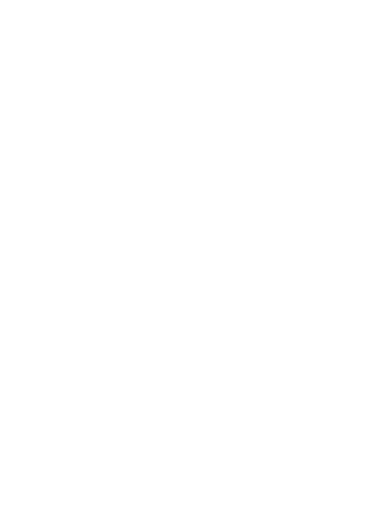
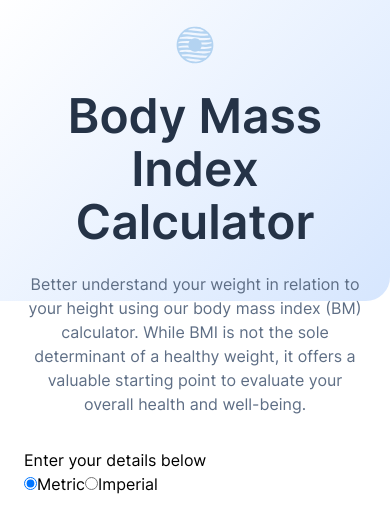
Before and after one commit to jasper2virtual/fem-bmi-calculator, a Vue app: page / in a window 390 px wide. Shown: the top 532 px of the page. Built offline with nearby package versions, Linux system fonts and the light colour scheme.

Commit message:
implement BMI calculator component and enhance app layout with responsive design

```diff
--- a/src/App.vue
+++ b/src/App.vue
@@ -1,5 +1,8 @@
 <template>
-<div class="flex flex-col h-screen">
-
-</div>
+  <div class="flex flex-col h-screen">
+    <hero></hero>
+  </div>
 </template>
+<script lang="ts" setup>
+import hero from '/src/components/hero.vue'
+</script>
--- /dev/null
+++ b/src/components/bmi-calculator.vue
@@ -0,0 +1,11 @@
+<template>
+    <div class="bg-white">
+        <div>Enter your details below</div>
+        <label><input type="radio" value="metric" v-model="systemChecked" />Metric</label>
+        <label><input type="radio" value="imperial" v-model="systemChecked" />Imperial</label>
+    </div>
+</template>
+<script lang="ts" setup>
+import { ref } from 'vue'
+const systemChecked = ref('metric')
+</script>
--- /dev/null
+++ b/src/components/header.vue
@@ -0,0 +1,20 @@
+<template>
+    <div class="fixed inset-0
+    h-[--mobile-header-height] app-tablet:h-[--tablet-header-height] app-desktop:h-[--desktop-header-height]
+    ">
+        <header class="h-full flex flex-col justify-center">
+            <div v-html="logoSvg" class="logo-svg"></div>
+        </header>
+    </div>
+</template>
+
+<script lang="ts" setup>
+import logoSvg from '/src/assets/images/logo.svg?raw'
+</script>
+
+<style lang="scss" scoped>
+.logo-svg {
+    @apply mx-auto;
+    @apply *:h-[40px] *:app-desktop:h-[60px]
+}
+</style>
--- /dev/null
+++ b/src/components/hero.vue
@@ -0,0 +1,36 @@
+<template>
+    <div class="mt-[--mobile-header-height] app-tablet:mt-[--tablet-header-height] app-desktop:mt-[--desktop-header-height]
+    h-1/2 px-6
+    relative
+    flex flex-col gap-8
+    ">
+        <div class="gradient-1 absolute inset-x-0 top-0 rounded-br-3xl -z-10"></div>
+        <div class="flex flex-col gap-6 items-center">
+
+            <h1 class="text-center app-text-heading-l text-app-gunmetal">
+                Body Mass
+                Index Calculator
+            </h1>
+            <p class="text-center app-text-body-m text-app-darkElectricBlue">Better understand your weight in relation to your height using our
+                body mass index (BM) calculator. While
+                BMI
+                is not the sole determinant of a healthy weight, it offers a valuable starting point to evaluate your
+                overall health and well-being.</p>
+        </div>
+        <bmi-calculator />
+
+    </div>
+    <app-header></app-header>
+</template>
+<script lang="ts" setup>
+import appHeader from '/src/components/header.vue'
+import bmiCalculator from '/src/components/bmi-calculator.vue';
+</script>
+
+<style lang="scss" scoped>
+.gradient-1 {
+    background: linear-gradient(135deg, #D6FCFE00 0%, #D6E6FEFF 100%);
+    @apply h-[calc(50%+var(--mobile-header-height))] app-tablet:h-[calc(50%+var(--tablet-header-height))] app-desktop:h-[calc(50%+var(--desktop-header-height))];
+    @apply -translate-y-[--mobile-header-height] app-tablet:-translate-y-[--tablet-header-height] app-desktop:-translate-y-[--desktop-header-height];
+}
+</style>
--- a/src/libs/bmi.ts
+++ b/src/libs/bmi.ts
@@ -1,20 +1,76 @@
 import { computed, ref } from 'vue'
 import calcBMI from 'bmi-calc'
 
+
 type Tsystem = 'metric' | 'imperial'
+type TweightInMetric = {
+    kg: number
+}
+type TheightInMetric = {
+    cm: number
+}
+type TweightInImperial = {
+    st: number,
+    lb: number
+}
+type TheightInImperial = {
+    ft: number,
+    in: number
+}
+
+
 
 export function useBMI() {
 
+    const system = ref<Tsystem>('metric')
+    const weightInMetric = computed<TweightInMetric>({
+        get: () => ({ kg: _weightInKg.value }),
+        set: (newValue) => {
+            _weightInKg.value = newValue.kg
+        }
+    })
+    const weightInImperial = computed<TweightInImperial>({
+        get: () => {
+            const lb = _weightInKg.value * 2.20462262
+            return {
+                st: Math.floor(lb / 14),
+                lb: lb % 14
+            }
+        },
+        set: (newValue) => {
+            const lb = newValue.st * 14 + newValue.lb
+            _weightInKg.value = lb / 2.20462262
+        }
+    })
+
+
+    const heightInMetric = computed<TheightInMetric>({
+        get: () => ({ cm: _heightInCm.value }),
+        set: (newValue) => {
+            _heightInCm.value = newValue.cm
+        }
+    })
+    const heightInImperial = computed<TheightInImperial>({
+        get: () => {
+            const inInches = _heightInCm.value / 2.54
+            return {
+                ft: Math.floor(inInches / 12),
+                in: inInches % 12
+            }
+        },
+        set: (newValue) => {
+            const inInches = newValue.ft * 12 + newValue.in
+            _heightInCm.value = inInches * 2.54
+        }
+    })
+
+
+    const _weightInKg = ref<number>(0)
+    const _heightInCm = ref<number>(0)
     /**
-     * Metric and Imperial Systems
      *
-     * If 'imperial', weight is interpreted as pounds, and height as inches.
-     * If 'metric', weight is interpreted as kilograms, and height as meters.
-    */
-    const system = ref<Tsystem>('metric')
-    const weight = ref<number>(0)
-    const height = ref<number>(0)
-    const bmi = computed(() => calcBMI(weight.value, height.value, system.value === 'imperial'))
+     */
+    const bmi = computed(() => calcBMI(weight.value, height.value))
 
     /**
      * Ideal Weight
--- a/src/style.scss
+++ b/src/style.scss
@@ -1,3 +1,72 @@
 @tailwind base;
 @tailwind components;
 @tailwind utilities;
+@font-face {
+    font-family: 'Inter';
+    src: url('/src/assets/fonts/Inter-VariableFont_slnt\,wght.ttf') format('truetype');
+}
+
+@function px2rem($px) {
+    @return #{$px / 16}rem;
+}
+
+:root {
+    --font-size-base: 16px;
+
+    --mobile-header-height: 90px;
+    --tablet-header-height: 90px;
+    --desktop-header-height: 120px;
+
+}
+
+html {
+    font-family: 'Inter';
+    font-size: var(--font-size-base);
+}
+
+.app-text-heading-default{
+    font-family: 'Inter';
+    @apply font-semibold;
+    line-height: 110%;
+}
+
+.app-text-heading-xl {
+    @extend .app-text-heading-default;
+    font-size: px2rem(64);
+}
+
+.app-text-heading-l {
+    @extend .app-text-heading-default;
+    font-size: px2rem(48);
+}
+
+.app-text-heading-m {
+    @extend .app-text-heading-default;
+    font-size: px2rem(24);
+}
+
+.app-text-heading-s {
+    @extend .app-text-heading-default;
+    font-size: px2rem(20);
+}
+
+.app-text-body-default{
+    font-family: 'Inter';
+    font-size: px2rem(16);
+    @apply font-normal;
+    line-height: 150%;
+}
+
+.app-text-body-m{
+    @extend .app-text-body-default;
+}
+
+.app-text-body-m-bold{
+    @extend .app-text-body-default;
+    @apply font-semibold;
+}
+
+.app-text-body-s{
+    @extend .app-text-body-default;
+    font-size: px2rem(14);
+}
--- a/src/vite-env.d.ts
+++ b/src/vite-env.d.ts
@@ -6,8 +6,14 @@ declare module 'bmi-calc' {
      * Calculates the Body Mass Index (BMI) based on weight and height.
      *
      * @param weight - The weight of the individual.
+     *   ( in pounds when **isImperial** is true, otherwise in kilograms )
+     *
      * @param height - The height of the individual.
+     *   ( in inches when **isImperial** is true, otherwise in meters )
+     *
      * @param isImperial - A boolean indicating if the measurements are in imperial units (true) or metric units (false).
+     *   (optional, default is false)
+     *
      * @returns An object containing:
      * - `value`: The calculated BMI value.
      * - `name`: The BMI category name.
--- a/tailwind.config.js
+++ b/tailwind.config.js
@@ -5,7 +5,17 @@ export default {
     "./src/**/*.{vue,js,ts,jsx,tsx}",
   ],
   theme: {
-    extend: {},
+    extend: {
+      screens: {
+        'app-tablet': '768px',
+        'app-desktop': '1440px',
+      },
+      colors: {
+        'app-blue': '#345FF6',
+        'app-gunmetal': '#253347',
+        'app-darkElectricBlue': '#5E6E85',
+      },
+    },
   },
   plugins: [],
 }
```
